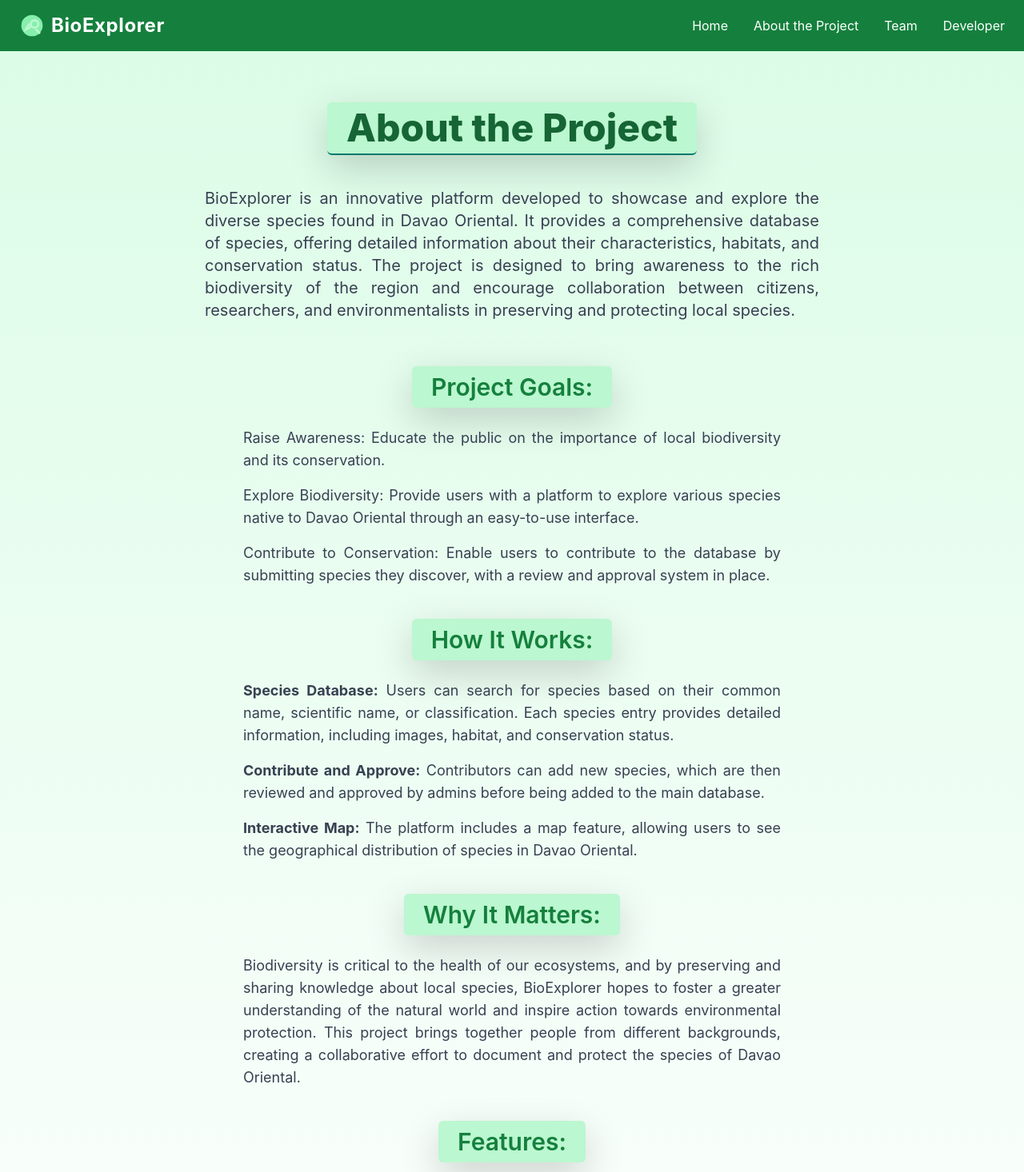
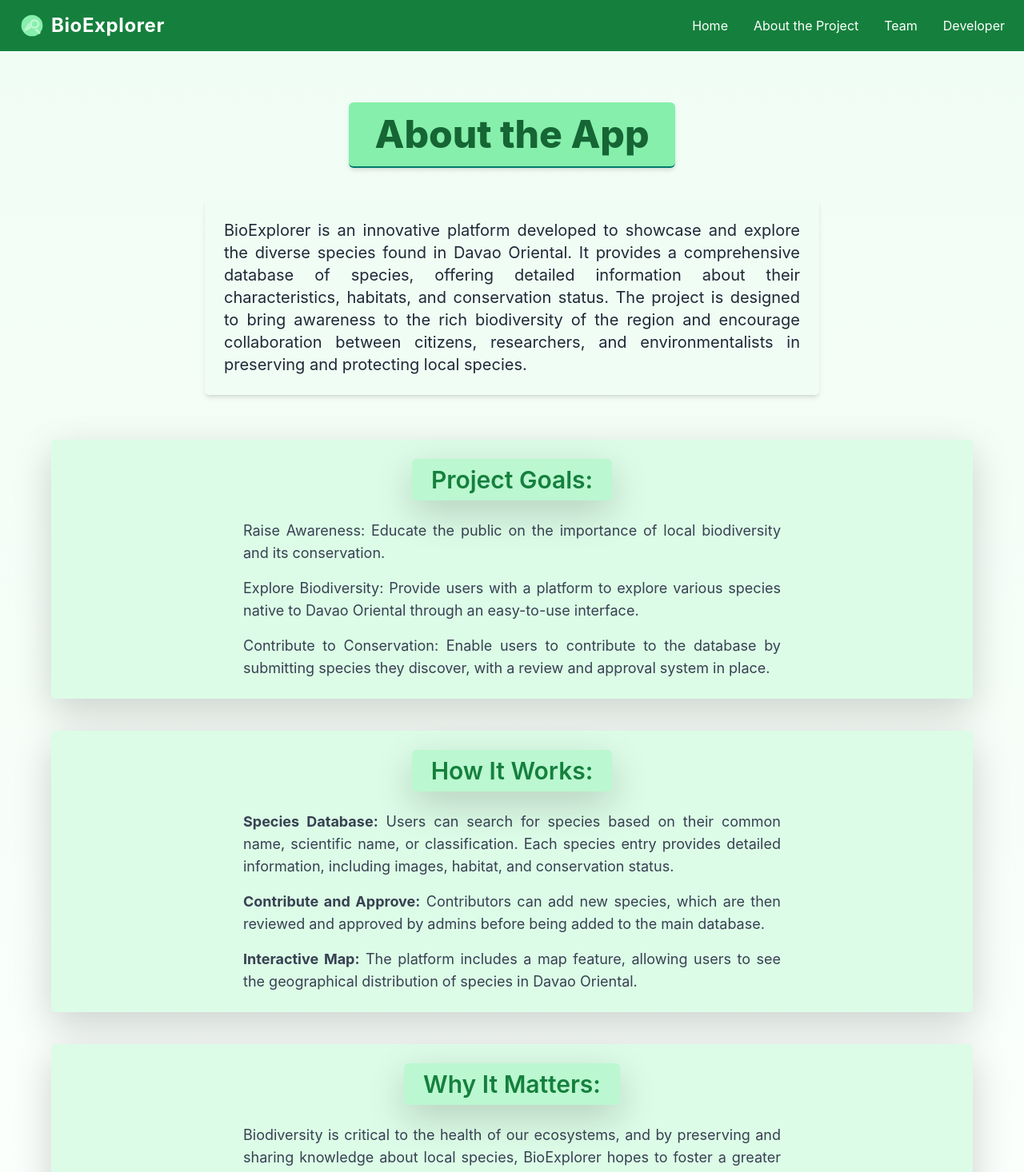
Before and after one commit to Miketzy/capstone2-client, a React (Create React App) app in the folder frontend-client2/: page /about-the-project in a window 1280 px wide. Shown: the top 1466 px of the page at 80% size. Built offline with nearby package versions, Linux system fonts and the light colour scheme; a small style sheet from the web is missing.

Commit message:
about the project updated

```diff
--- a/frontend-client2/src/Components/frontpage/About-the-Project/AboutTheProject.jsx
+++ b/frontend-client2/src/Components/frontpage/About-the-Project/AboutTheProject.jsx
@@ -2,12 +2,12 @@
 
 const AboutTheProject = () => {
   return (
-    <div className="bg-gradient-to-b from-green-100 to-white py-16 px-8 sm:px-16">
+    <div className="bg-gradient-to-b from-green-50 to-white py-16 px-8 sm:px-16">
       <div className="max-w-7xl mx-auto text-center">
-        <h2 className="text-5xl font-extrabold text-green-800 bg-green-200 py-2 px-6 rounded-md shadow-lg inline-block">
-          About the Project
+        <h2 className="text-5xl font-extrabold text-green-800 bg-green-300 py-3 px-8 rounded-md shadow-md inline-block">
+          About the App
         </h2>
-        <p className="mt-6 text-xl text-gray-700 max-w-3xl mx-auto text-justify">
+        <p className="mt-6 text-xl text-gray-800 max-w-3xl mx-auto text-justify bg-green-50 py-6 px-4 rounded-lg shadow-md">
           BioExplorer is an innovative platform developed to showcase and
           explore the diverse species found in Davao Oriental. It provides a
           comprehensive database of species, offering detailed information about
@@ -18,7 +18,7 @@
         </p>
 
         <div className="mt-14 space-y-10">
-          <div className="space-y-6">
+          <div className="space-y-6 bg-green-100 py-6 px-6 rounded-lg shadow-lg">
             <h3 className="text-3xl font-semibold text-green-700 bg-green-200 py-2 px-6 rounded-md shadow-lg inline-block">
               Project Goals:
             </h3>
@@ -40,7 +40,7 @@
             </ul>
           </div>
 
-          <div className="space-y-6">
+          <div className="space-y-6 bg-green-100 py-6 px-6 rounded-lg shadow-lg">
             <h3 className="text-3xl font-semibold text-green-700 bg-green-200 py-2 px-6 rounded-md shadow-lg inline-block">
               How It Works:
             </h3>
@@ -64,7 +64,7 @@
             </ul>
           </div>
 
-          <div className="space-y-6">
+          <div className="space-y-6 bg-green-100 py-6 px-6 rounded-lg shadow-lg">
             <h3 className="text-3xl font-semibold text-green-700 bg-green-200 py-2 px-6 rounded-md shadow-lg inline-block">
               Why It Matters:
             </h3>
@@ -79,7 +79,7 @@
             </p>
           </div>
 
-          <div className="mt-10 space-y-6">
+          <div className="mt-10 space-y-6 bg-green-100 py-6 px-6 rounded-lg shadow-lg">
             <h3 className="text-3xl font-semibold text-green-700 bg-green-200 py-2 px-6 rounded-md shadow-lg inline-block">
               Features:
             </h3>
```
